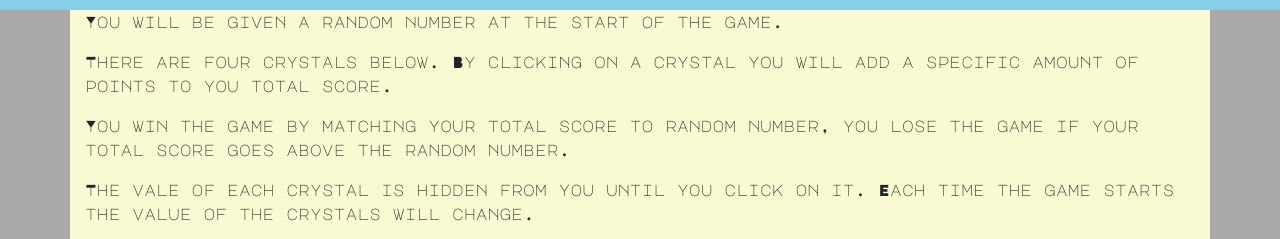
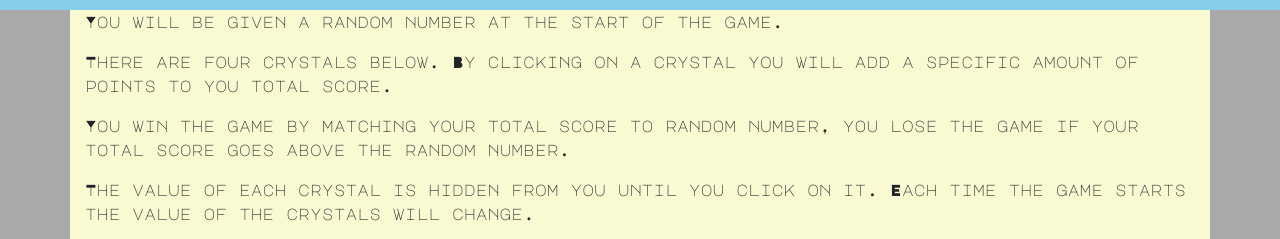
Before and after one commit to danieldayton33/unit-4-game, a plain HTML site: page index.html in a window 1280 px wide. Shown: the part 86-325 px from the top of the page. Drawn offline with nearby package versions, Linux system fonts and the light colour scheme.

Commit message:
spelling mistake

```diff
--- a/index.html
+++ b/index.html
@@ -35,7 +35,7 @@
 
     </p>
     <p>
-        The vale of each crystal is hidden from you until you click on it. Each time the game starts the value of the crystals will change.
+        The value of each crystal is hidden from you until you click on it. Each time the game starts the value of the crystals will change.
 
     </p>
              </div>
```
